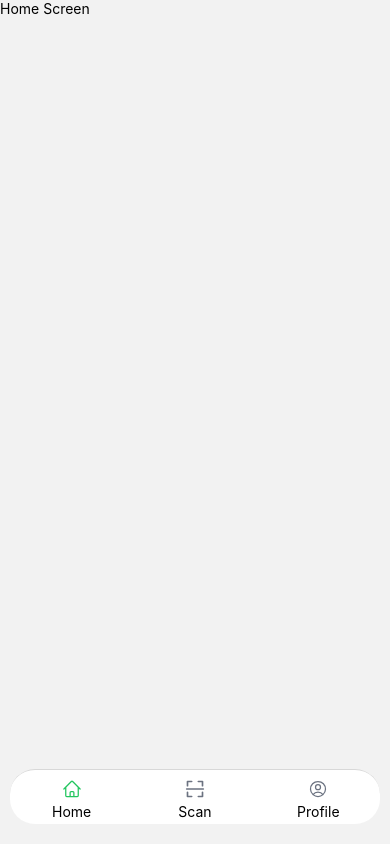
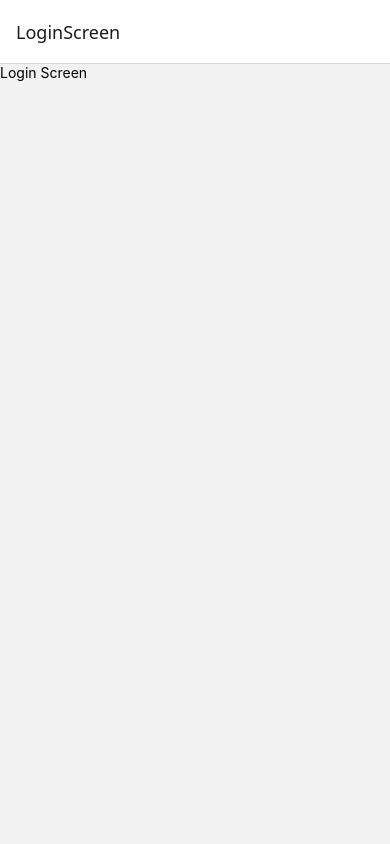
Before and after one commit to kazireazulislam01/receipt-scan, a React Native app: screen /LoginScreen in a window 390 px wide. Built offline with nearby package versions, Linux system fonts and the light colour scheme.

Commit message:
AuthNavigation added

```diff
--- a/App.js
+++ b/App.js
@@ -1,12 +1,7 @@
-import {NavigationContainer} from '@react-navigation/native';
-import MainNavigation from './src/navigation/MainNavigation/MainNavigation';
+import RootNavigation from './src/navigation';
 
 const App = () => {
-  return (
-    <NavigationContainer>
-      <MainNavigation />
-    </NavigationContainer>
-  );
+  return <RootNavigation />;
 };
 
 export default App;
--- a/package.json
+++ b/package.json
@@ -12,6 +12,7 @@
   "dependencies": {
     "@react-navigation/bottom-tabs": "^7.2.0",
     "@react-navigation/native": "^7.0.14",
+    "@react-navigation/native-stack": "^7.2.0",
     "nativewind": "2.0.11",
     "react": "18.2.0",
     "react-native": "0.74.0",
--- /dev/null
+++ b/src/navigation/AuthNavigation/AuthNavigation.js
@@ -0,0 +1,14 @@
+import {createNativeStackNavigator} from '@react-navigation/native-stack';
+import LoginScreen from '../../screens/AuthNavigation/LoginScreen';
+
+const Stack = createNativeStackNavigator();
+
+const AuthNavigation = () => {
+  return (
+    <Stack.Navigator>
+      <Stack.Screen name="LoginScreen" component={LoginScreen} />
+    </Stack.Navigator>
+  );
+};
+
+export default AuthNavigation;
--- /dev/null
+++ b/src/navigation/index.js
@@ -0,0 +1,24 @@
+import {NavigationContainer} from '@react-navigation/native';
+import React from 'react';
+import MainNavigation from './MainNavigation/MainNavigation';
+import AuthNavigation from './AuthNavigation/AuthNavigation';
+
+const Navigation = () => {
+  const user = null;
+
+  if (user) {
+    return <MainNavigation />;
+  } else {
+    return <AuthNavigation />;
+  }
+};
+
+const RootNavigation = () => {
+  return (
+    <NavigationContainer>
+      <Navigation />
+    </NavigationContainer>
+  );
+};
+
+export default RootNavigation;
--- /dev/null
+++ b/src/screens/AuthNavigation/LoginScreen.js
@@ -0,0 +1,12 @@
+import {Text, View} from 'react-native';
+import React from 'react';
+
+const LoginScreen = () => {
+  return (
+    <View className="flex-1 justify-center items-center">
+      <Text className="text-xl">Login Screen</Text>
+    </View>
+  );
+};
+
+export default LoginScreen;
```
Also changed, not shown: 1 other file (tests, documents, lock files or other folders).
